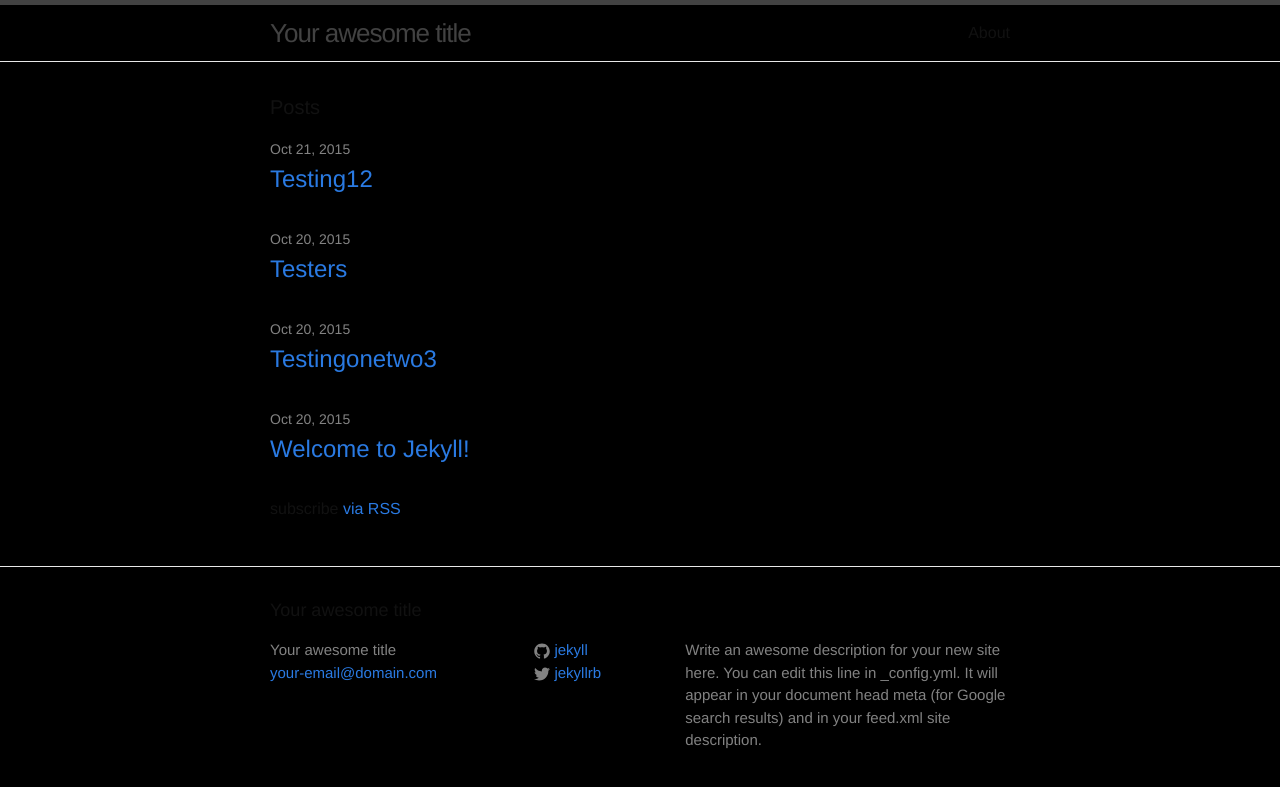
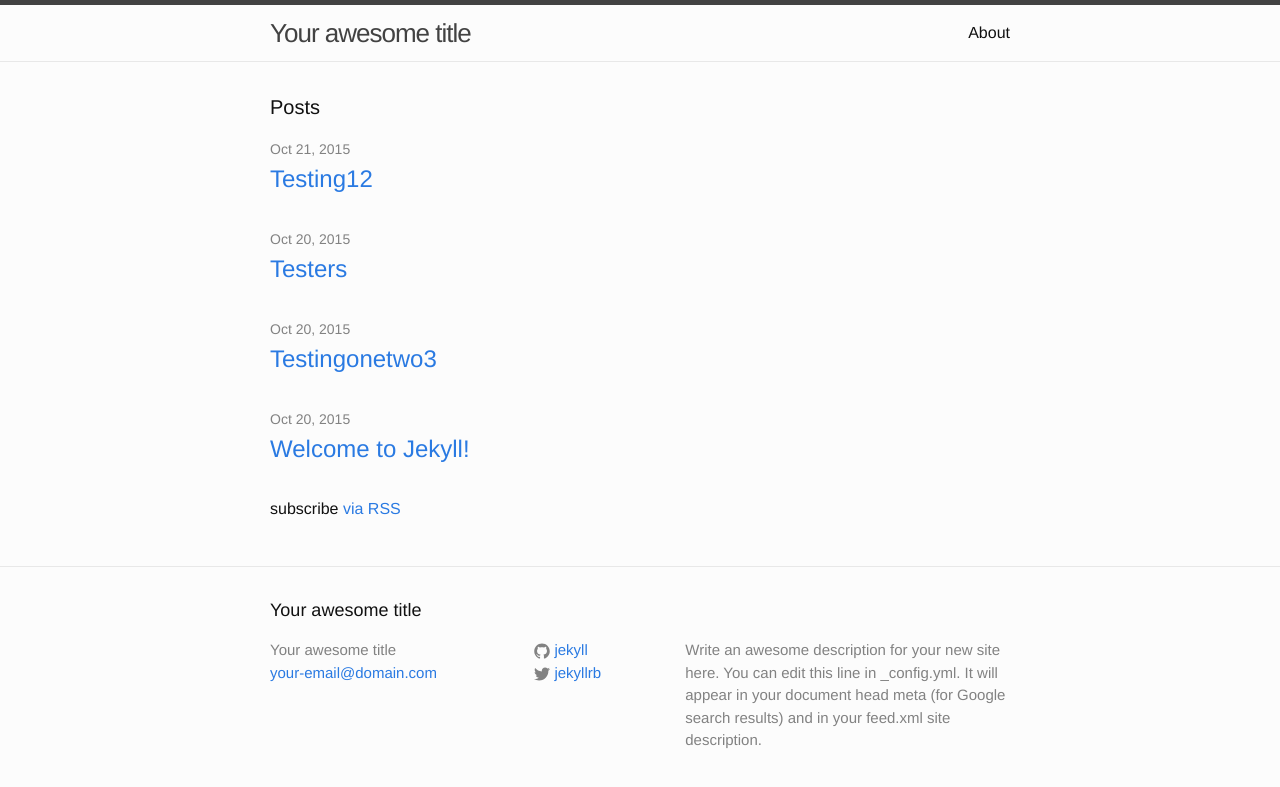
Before and after one commit to licebeam/Blog, a Jekyll site: the page built from index.html, in a window 1280 px wide. Shown: the top 787 px of the page. Built offline with Jekyll 4.4.1, drawn with Linux system fonts in a browser that asks for light colours.

Commit message:
Update main.scss

```diff
--- a/css/main.scss
+++ b/css/main.scss
@@ -15,7 +15,7 @@ $base-line-height: 1.5;
 $spacing-unit:     30px;
 
 $text-color:       #111;
-$background-color: black;
+$background-color: #fcfcfc;
 $brand-color:      #2a7ae2;
 
 $grey-color:       #828282;
```
